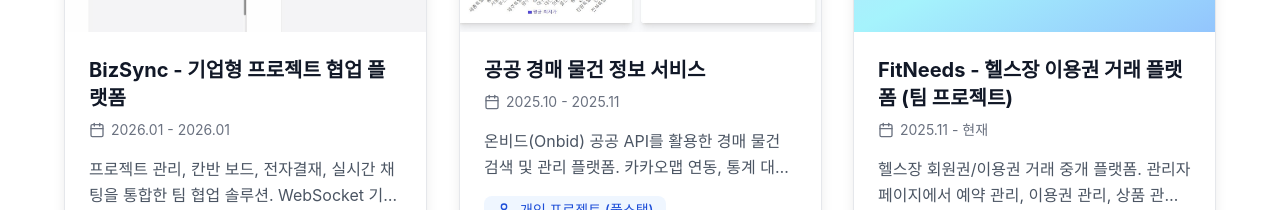
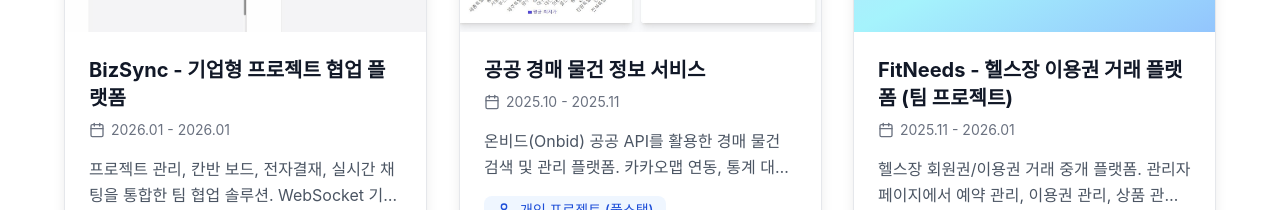
Before and after one commit to parkote9212/parkote9212.github.io, a React (Vite) app: page / in a window 1280 px wide. Shown: the part 6300-6510 px from the top of the page. Built offline with nearby package versions, Linux system fonts and the light colour scheme.

Commit message:
doc : 팀프로젝트 깃추가 및 문서 추가

```diff
--- a/src/data/projects.ts
+++ b/src/data/projects.ts
@@ -114,11 +114,11 @@ export const projects: Project[] = [
       "JPA + MyBatis 하이브리드 데이터 접근 계층 설계",
       "AOP 기반 로깅 및 트랜잭션 관리",
     ],
-    github: "https://github.com/fitness-team-project/fitneeds",
-    docs: "www.naver.com",
+    github: "https://github.com/parkote9212/fitneeds",
+    docs: "https://www.notion.so/FITNEES-2f6800a6a897805f80a4dacc92d7fc57?source=copy_link",
     status: "in-progress",
     featured: false,
-    period: "2025.11 - 현재",
+    period: "2025.11 - 2026.01",
   },
 ];
 
```
